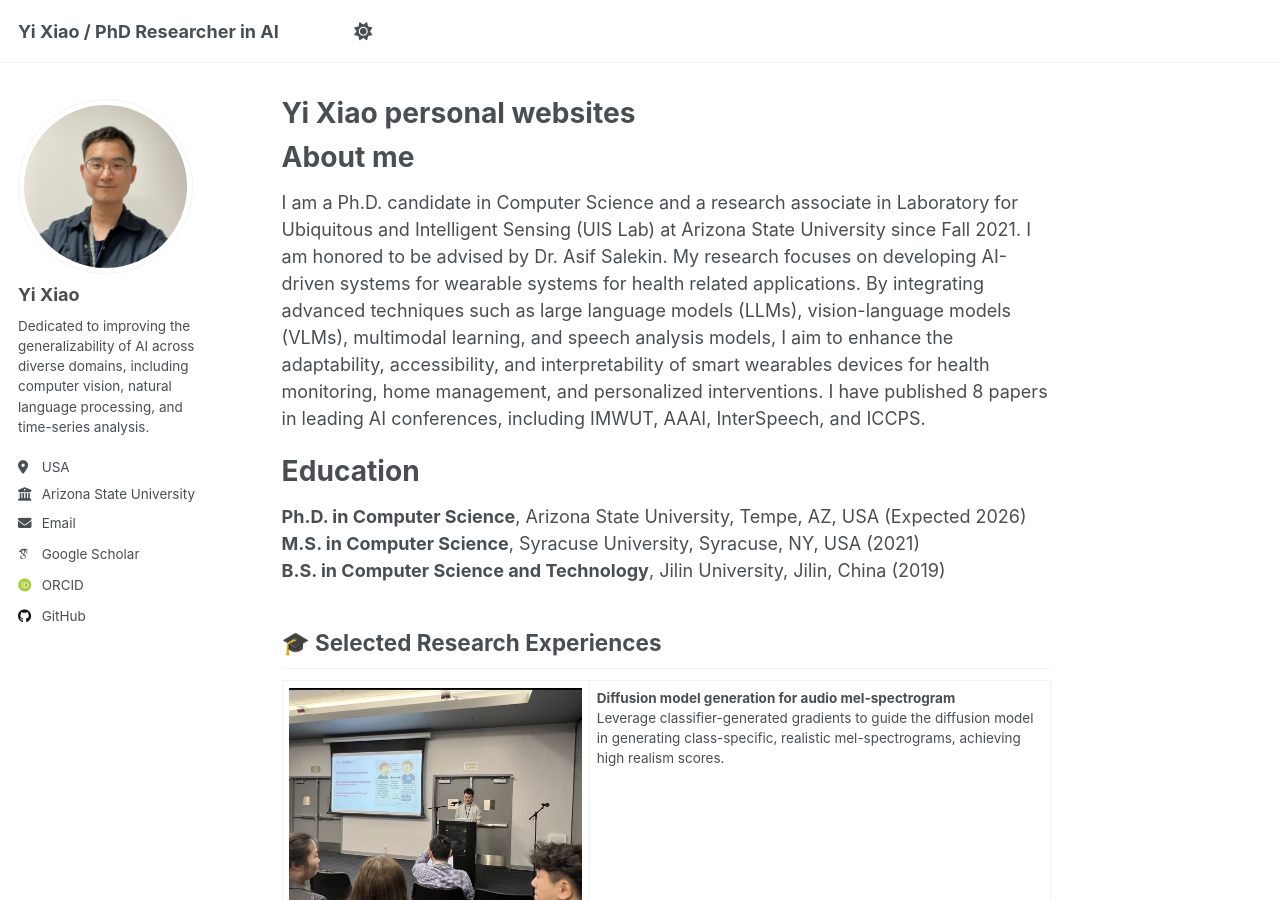
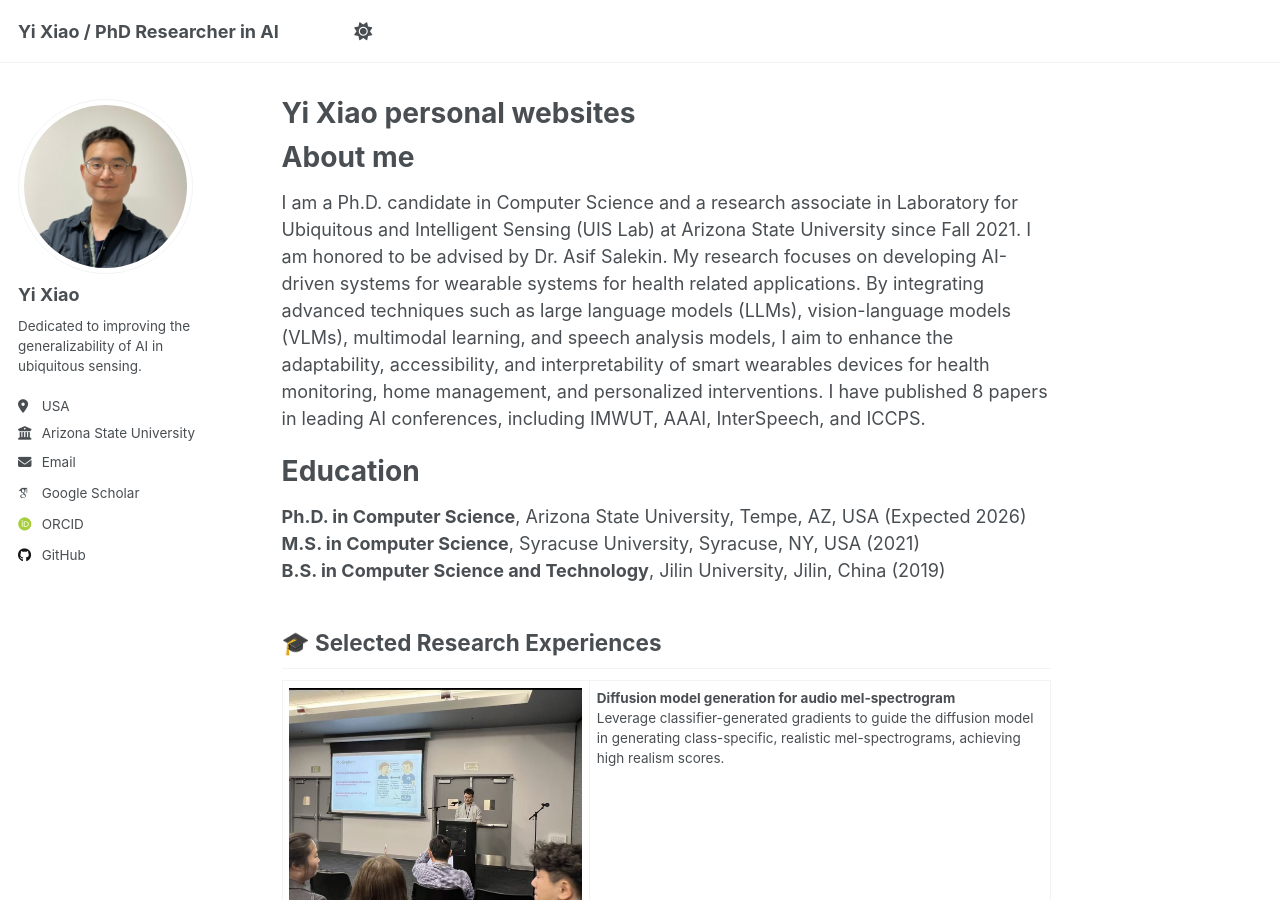
Before and after one commit to yxiao54/yxiao54.github.io, a Jekyll site: the page built from _pages/about.md, in a window 1280 px wide and 900 px high. Built offline with Jekyll 4.4.1, drawn with Linux system fonts in a browser that asks for light colours; some web fonts are replaced; a script that is not in the unit is left out.

Commit message:
Update _config.yml

```diff
--- a/_config.yml
+++ b/_config.yml
@@ -25,7 +25,7 @@ author:
   avatar           : "profile.png"
   name             : "Yi Xiao"
   pronouns         : # example: "he/him"
-  bio              : "Dedicated to improving the generalizability of AI across diverse domains, including computer vision, natural language processing, and time-series analysis."
+  bio              : "Dedicated to improving the generalizability of AI in ubiquitous sensing."
   location         : "USA"
   employer         : "Arizona State University"
   uri              : # URL
```
